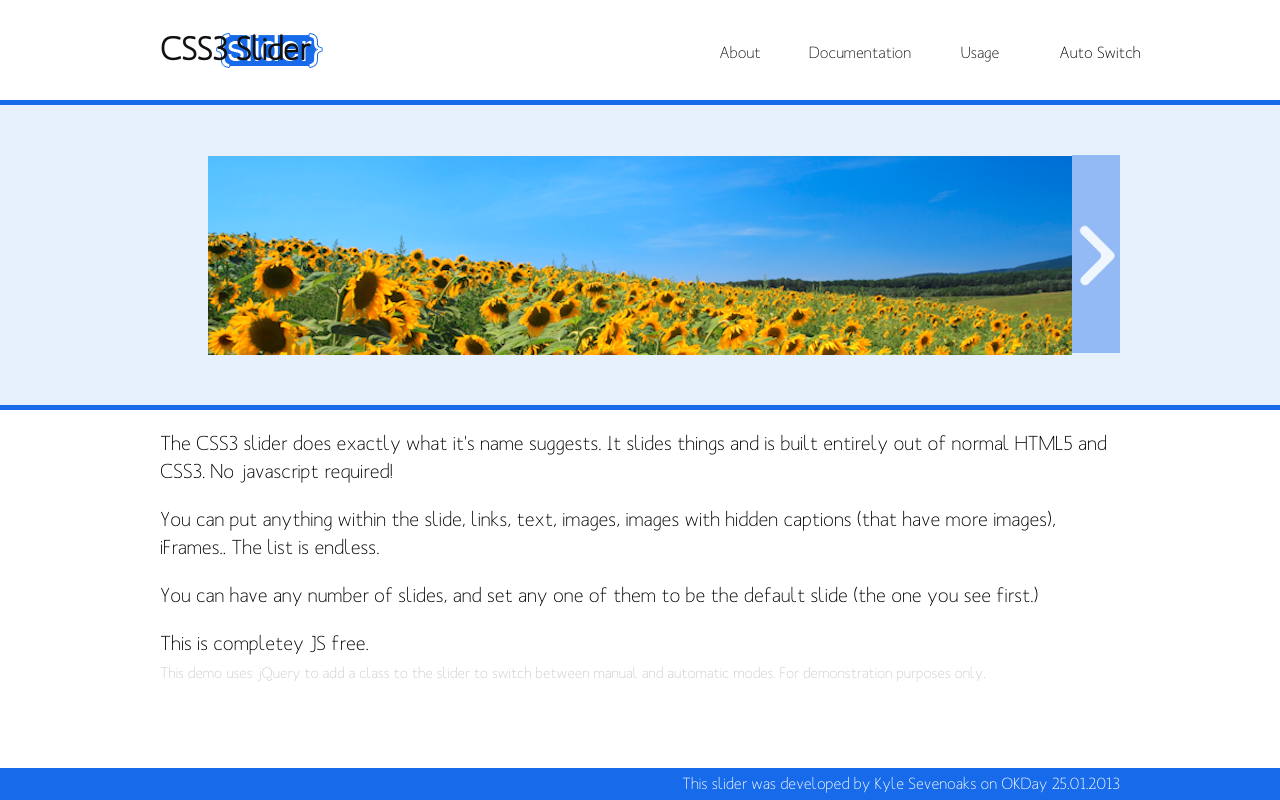
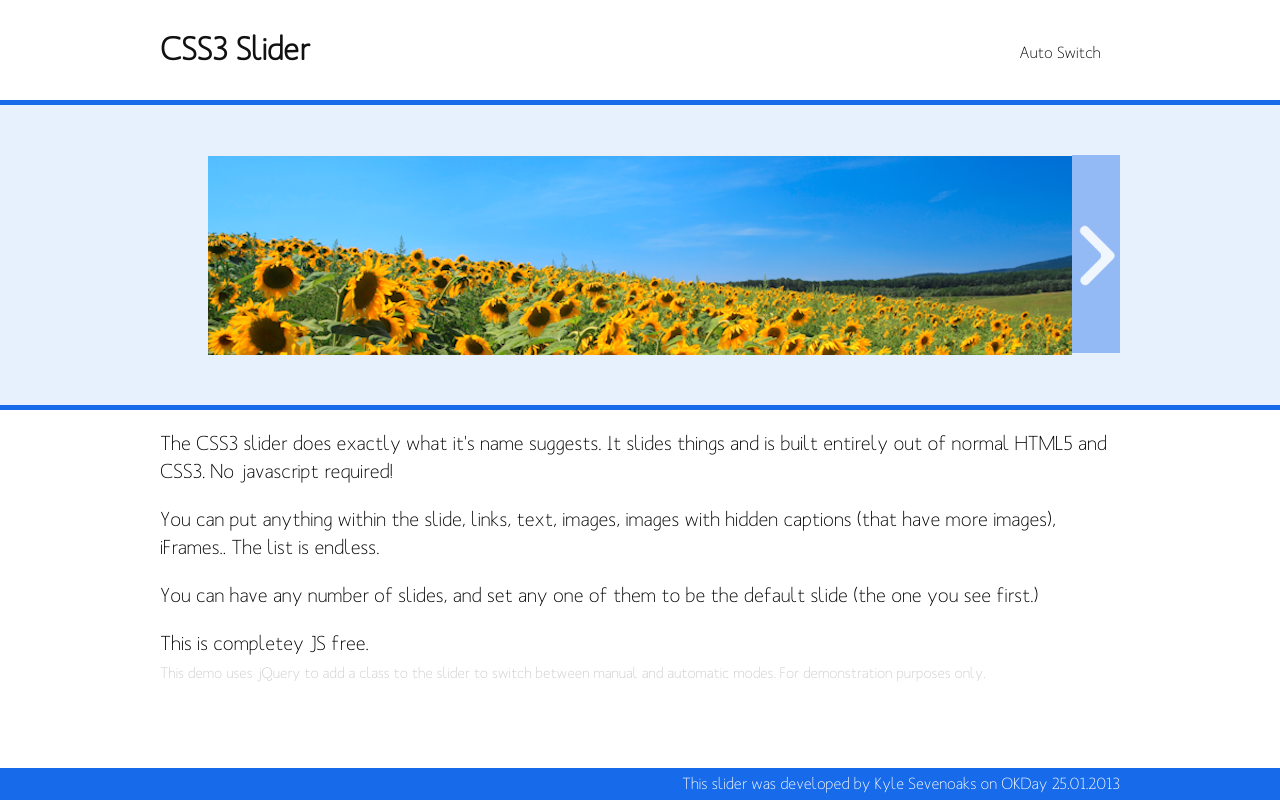
Before and after one commit to KyleSevenoaks/CSS3_slider, a plain HTML site: page index.html in a window 1280 px wide. Drawn offline with nearby package versions, Linux system fonts and the light colour scheme; files whose address does not match are found by name.

Commit message:
refined CSS and removed useless links from main nav

```diff
--- a/css/main.css
+++ b/css/main.css
@@ -132,7 +132,7 @@ a
 
 #headWrap
 {
-	background: url(../img/slider_logo.png) no-repeat 18% 50%;
+	/*background: url(../img/slider_logo.png) no-repeat 18% 50%;*/
 	width: 100%;
 	border-bottom: 5px solid #176bea;
 }
@@ -166,6 +166,7 @@ header nav ul
 {
 	display: table;
 	width: 100%;
+	padding: 0;
 }
 
 header nav ul li
--- a/index.html
+++ b/index.html
@@ -34,9 +34,9 @@
 	        	</h1>
 	        	<nav>
 	        		<ul>
-	        			<li><a href="#">About</a></li>
-		        		<li><a href="#">Documentation</a></li>
-		        		<li><a href="#">Usage</a></li>
+	        			<li><a href="#">&nbsp;</a></li>
+		        		<li><a href="#">&nbsp;</a></li>
+		        		<li><a href="#">&nbsp;</a></li>
 		        		<li id="switch" title="Click to switch between automatic and manual.">Auto Switch</li>
 	        		</ul>
 	        	</nav>
```
Also changed, not shown: 2 other files.
